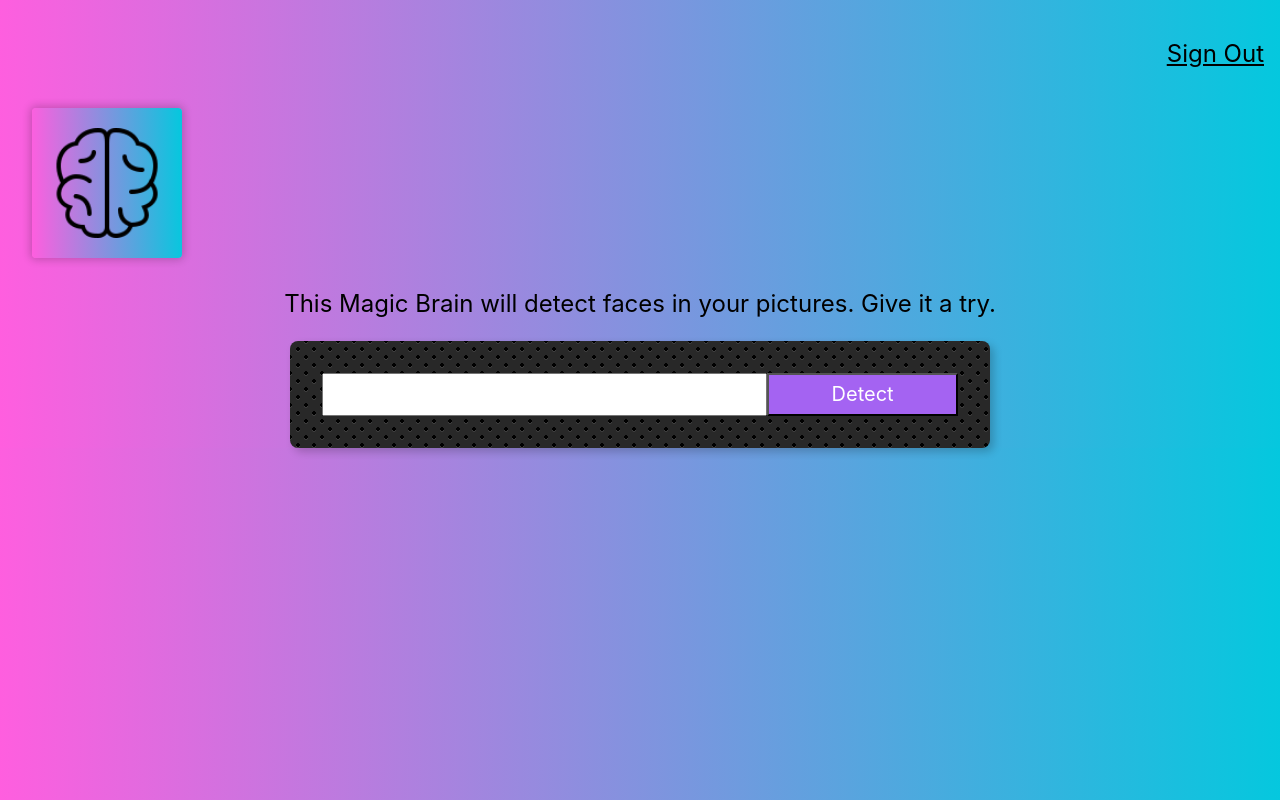
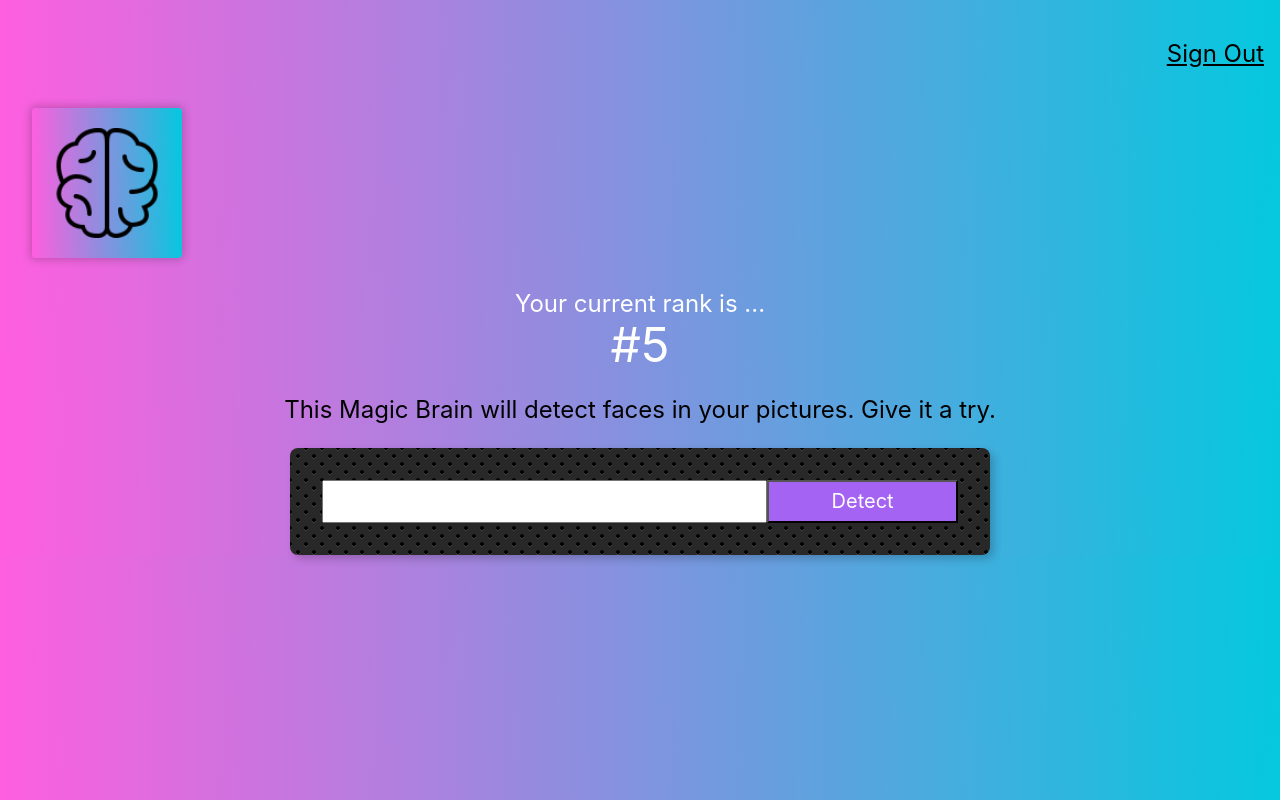
Before and after one commit to tusharpramanikbd/face-detection-app, a React (Create React App) app: page / in a window 1280 px wide. Built offline with nearby package versions, Linux system fonts and the light colour scheme.

Commit message:
added rank component

```diff
--- a/src/App.tsx
+++ b/src/App.tsx
@@ -2,12 +2,14 @@ import "./App.css";
 import Navigation from "./components/Navigation/Navigation";
 import Logo from "./components/Logo/Logo";
 import ImageLinkForm from "./components/ImageLinkForm/ImageLinkForm";
+import Rank from "./components/Rank/Rank";
 
 function App() {
   return (
     <div className="App">
       <Navigation />
       <Logo />
+      <Rank />
       <ImageLinkForm />
       {/* {<FaceRecogition />} */}
     </div>
--- /dev/null
+++ b/src/components/Rank/Rank.tsx
@@ -0,0 +1,10 @@
+function Rank() {
+  return (
+    <div>
+      <div className="white f3">{`Your current rank is ...`}</div>
+      <div className="white f1">{`#5`}</div>
+    </div>
+  );
+}
+
+export default Rank;
```
